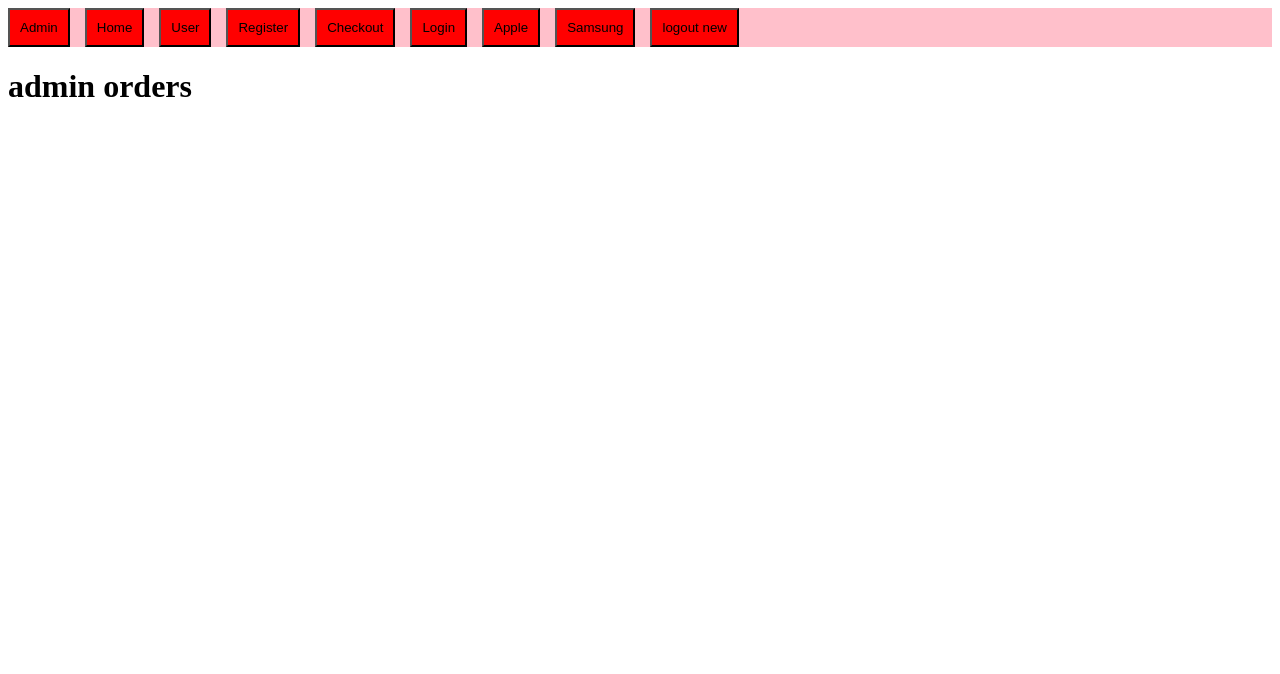
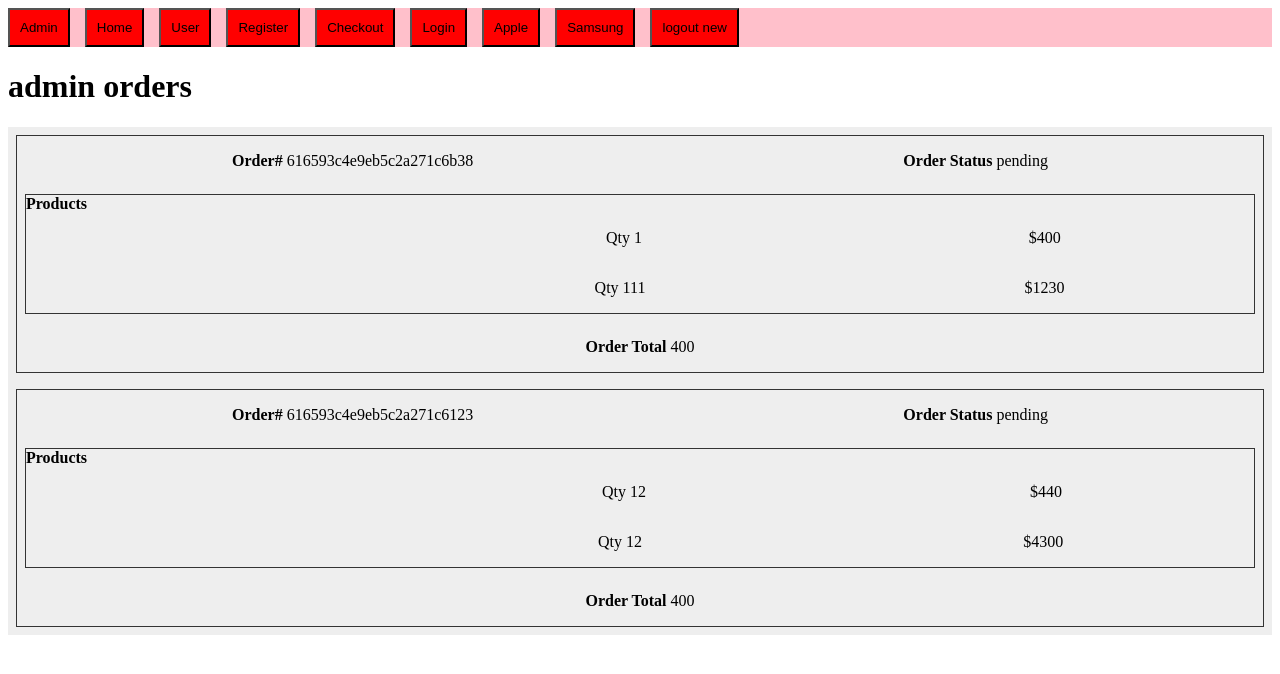
Before and after one commit to Zebban90a/group-e-commerce, a React (Create React App) app in the folder client/: page /admin/orders in a window 1280 px wide. Shown: the top 674 px of the page. Built offline with nearby package versions, Linux system fonts and the light colour scheme; no server answers.

Commit message:
WIP admin orderpage

```diff
--- a/client/src/pages/AdminOrdersPage.jsx
+++ b/client/src/pages/AdminOrdersPage.jsx
@@ -1,9 +1,85 @@
-import React from 'react';
+import React, { useState, useEffect } from 'react';
+import Orders from '../components/Orders';
+import axios from 'axios';
 
 export default function AdminOrdersPage() {
+  const testOrders = [{
+    _id: '616593c4e9eb5c2a271c6b38',
+    purchaser: '616584cf8b04b9069807c7ae',
+    products: [
+      {
+        productId: '616c307bef6a325dbe86adbd',
+        quantity: 1,
+        productPrice: 400,
+      },
+      {
+        productId: '6172faf153a931bc372bba2a',
+        quantity: 111,
+        productPrice: 1230,
+      },
+    ],
+    orderTotal: 400,
+    freight: 20,
+    status: 0,
+    address: {
+      zip: 12345,
+      city: 'Gotham',
+      street: 'Waynestreet',
+      houseNumber: 10,
+    },
+    contact: {
+      tel: 555555123,
+      email: 'kweku@gmail.com',
+      _id: '616593c4e9eb5c2a271c6b3a',
+    },
+  },
+  {
+    _id: '616593c4e9eb5c2a271c6123',
+    purchaser: '616584cf8b04b9069807c7ae',
+    products: [
+      {
+        productId: '616c32b3ab80ba326d0efe5d',
+        quantity: 12,
+        productPrice: 440,
+      },
+      {
+        productId: '6172b9afa023bf2e1e972251',
+        quantity: 12,
+        productPrice: 4300,
+      },
+    ],
+    orderTotal: 400,
+    freight: 20,
+    status: 0,
+    address: {
+      zip: 12345,
+      city: 'Gotham',
+      street: 'Waynestreet',
+      houseNumber: 10,
+    },
+    contact: {
+      tel: 555555123,
+      email: 'kweku@gmail.com',
+      _id: '616593c4e9eb5c2a271c6b3a',
+    },
+  }];
+  const [orders, setOrders] = useState(testOrders);
+
+  /* async function getAllOrders() {
+    const path = '/api/orders';
+    const { data } = await axios.get(path);
+    setOrders(data.data.order);
+   }*/
+
+   /* useEffect(() => {
+    console.log('useEffect getting orders');
+    getAllOrders();
+  }, []); */
+
   return (
     <div>
       <h1>admin orders</h1>
+      <Orders orders={orders} />
     </div>
   );
 }
--- a/client/src/pages/AdminPage.jsx
+++ b/client/src/pages/AdminPage.jsx
@@ -1,9 +1,13 @@
 import React from 'react';
+import { Link } from 'react-router-dom';
 
 export default function AdminPage() {
   return (
     <div>
       <h1>admin overview</h1>
+      <Link to="/admin/products"> Products </Link>
+      <br />
+      <Link to="/admin/orders"> Order </Link>
     </div>
   );
 }
```
